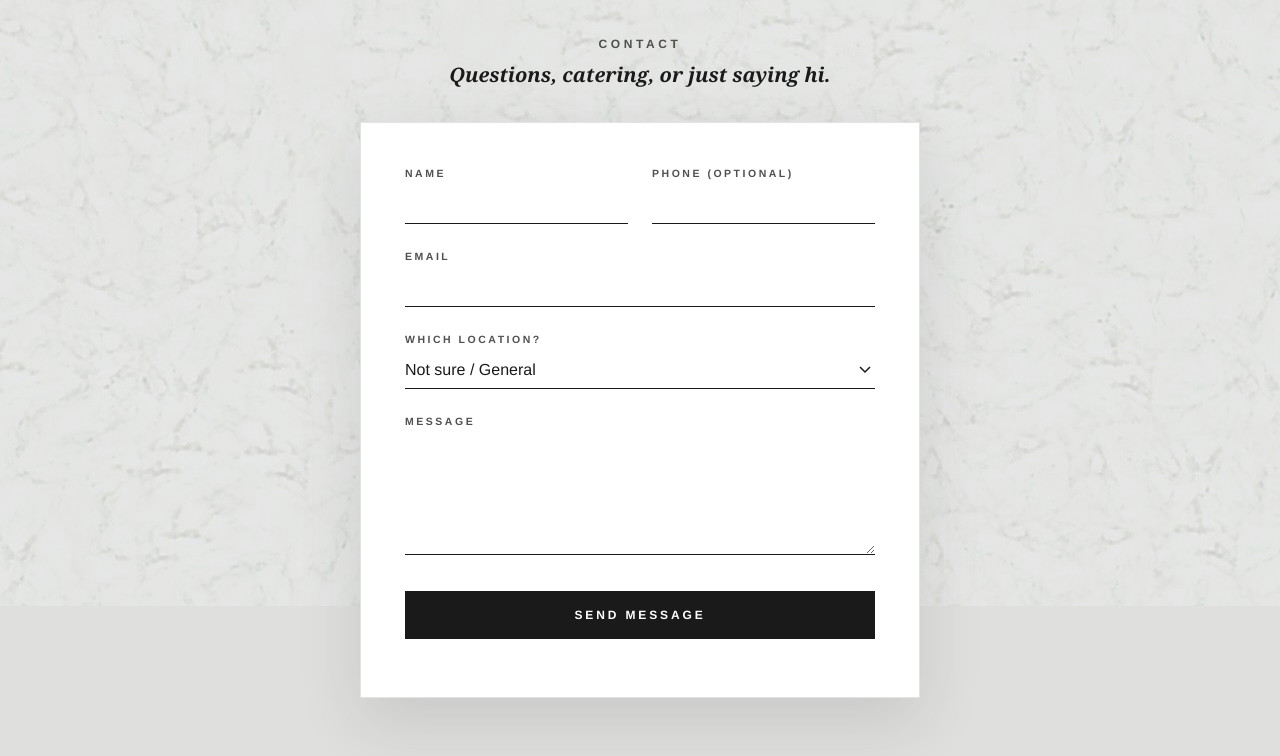
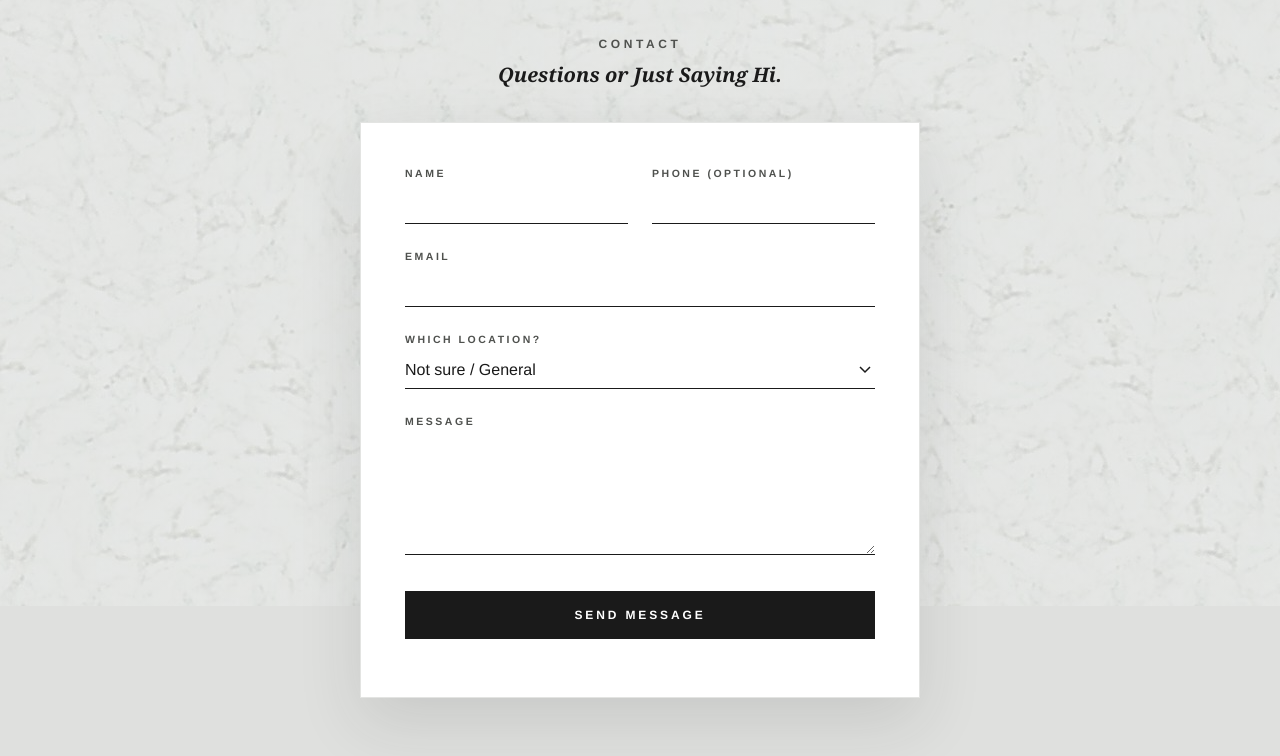
Before and after one commit to quokaguide/amaicoffee, a plain HTML site: page contact.html in a window 1280 px wide. Shown: the part 194-950 px from the top of the page. Drawn offline with Linux system fonts and the light colour scheme.

Commit message:
update contact form and about me

```diff
--- a/contact.html
+++ b/contact.html
@@ -250,7 +250,7 @@
     <main>
       <a class="logo" href="/"><img src="images/logo.png" alt="AMAI" /></a>
       <h1>Contact</h1>
-      <p class="sub">Questions, catering, or just saying hi.</p>
+      <p class="sub">Questions or Just Saying Hi.</p>
 
       <div class="card" id="card">
         <form id="form" action="https://api.web3forms.com/submit" method="POST">
```
